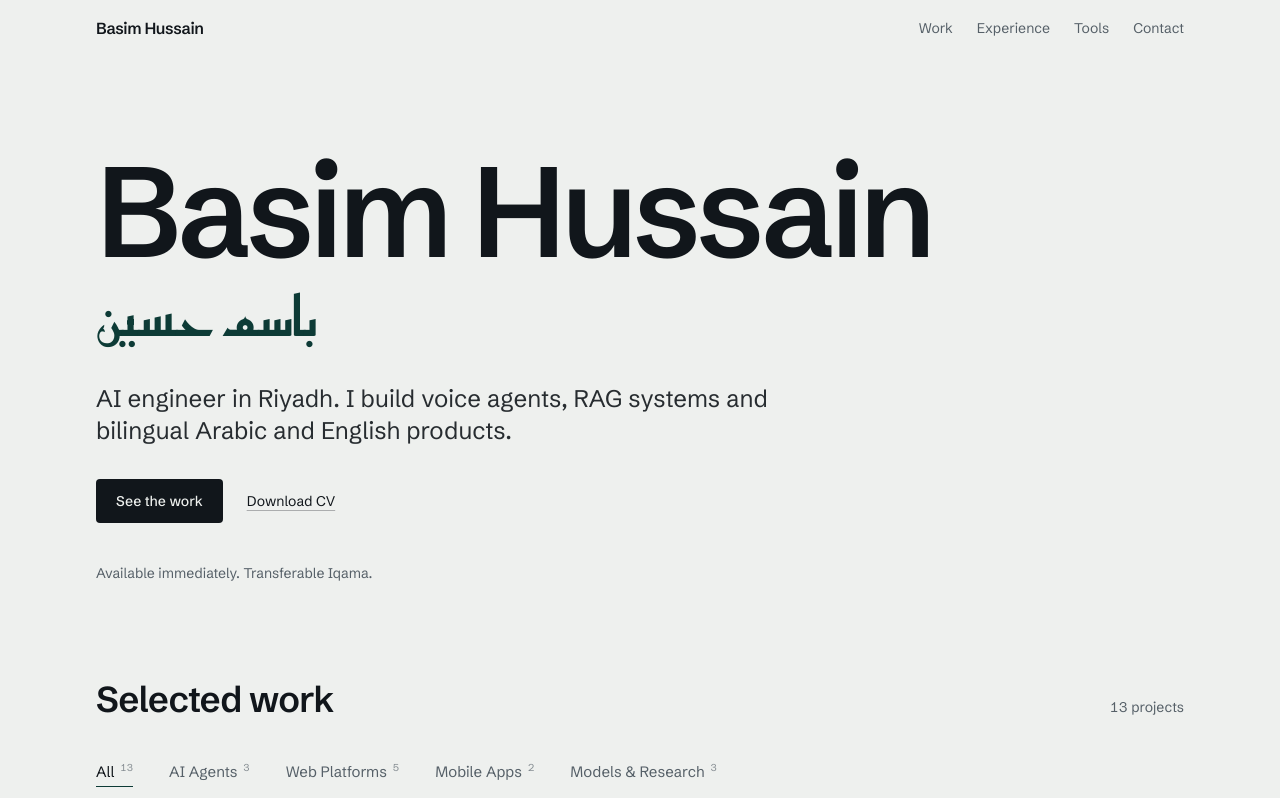
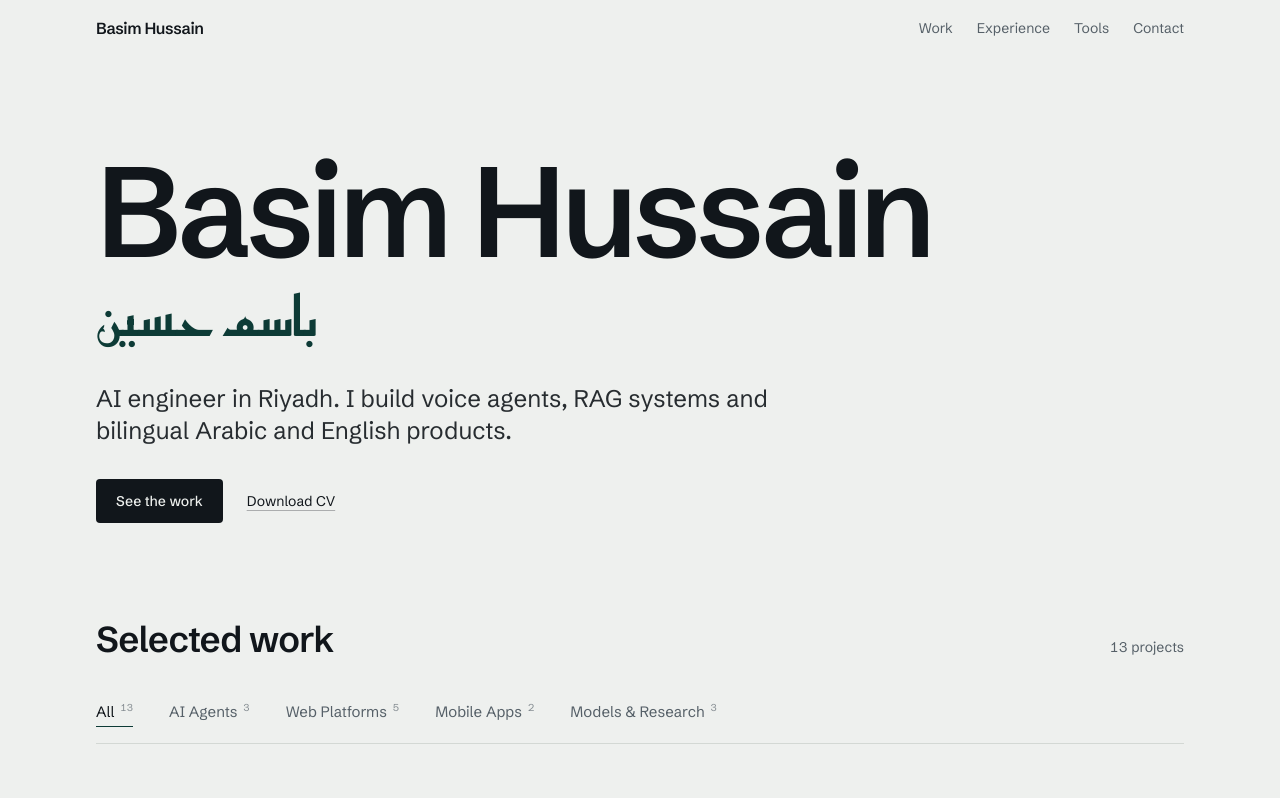
Before and after one commit to Basimhussain/Basim-s-Portfolio, a Next.js app: page / in a window 1280 px wide. Shown: the top 798 px of the page. Built offline with nearby package versions, Linux system fonts and the light colour scheme.

Commit message:
remove availability line from hero

```diff
--- a/src/pages/index.tsx
+++ b/src/pages/index.tsx
@@ -74,9 +74,6 @@ const Home = () => (
             Download CV
           </a>
         </div>
-        <p className="mt-10 text-sm text-muted">
-          Available immediately. Transferable Iqama.
-        </p>
       </section>
 
       <ProjectListing />
```
